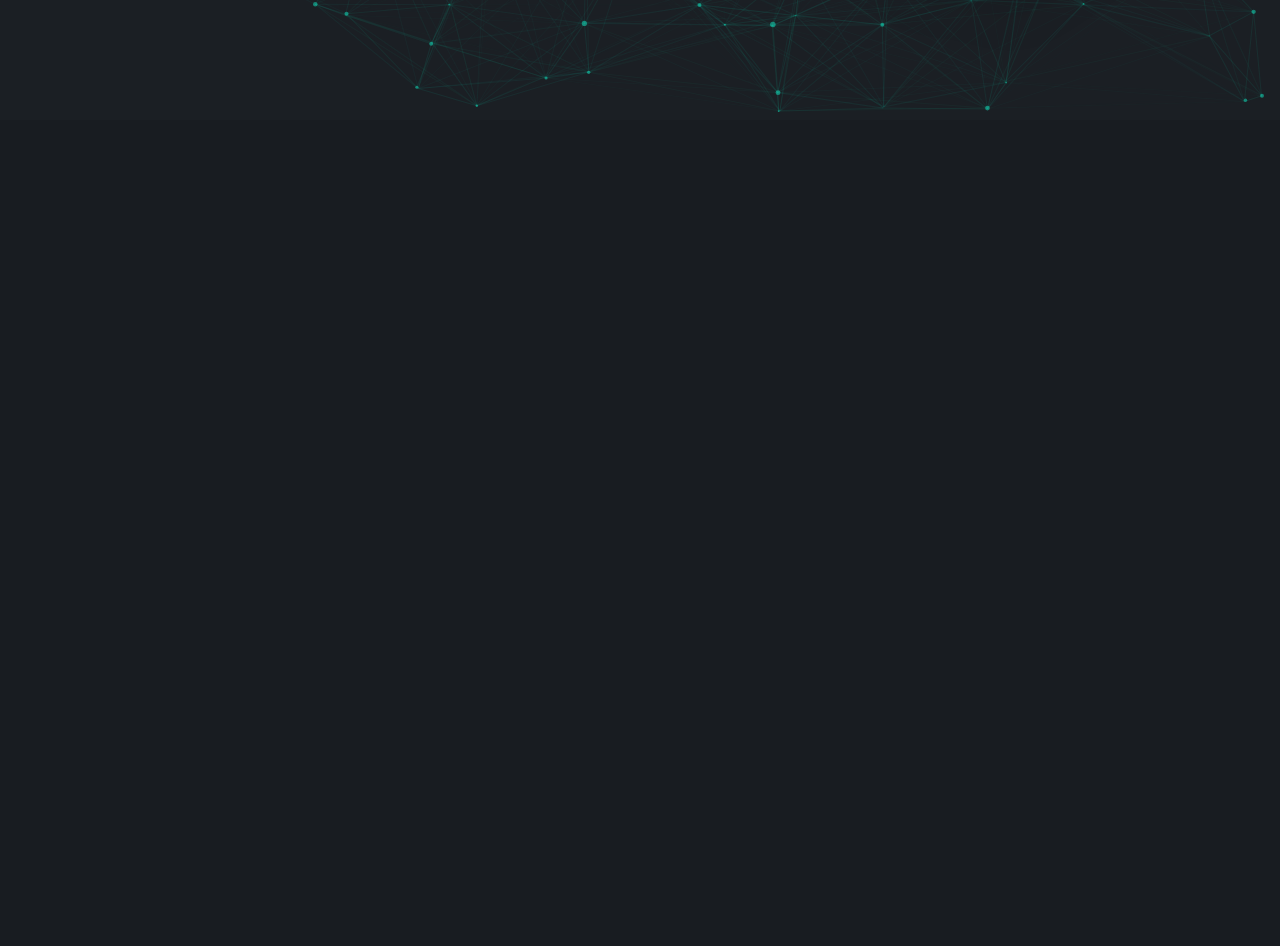
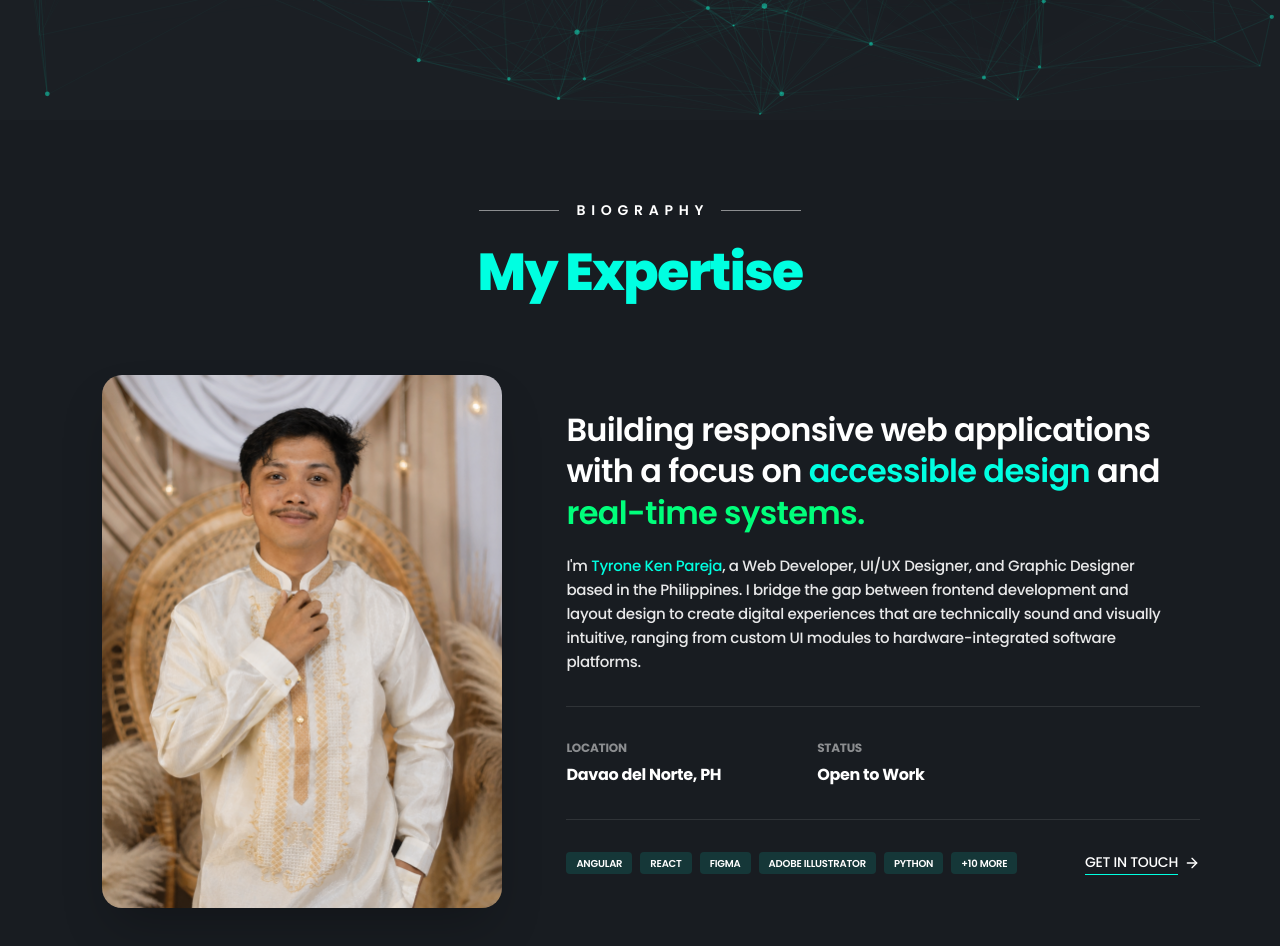
Before and after one commit to tyr1ken-tech/tkp-portfolio, a React (Vite) app: page / in a window 1280 px wide. Shown: the part 680-1626 px from the top of the page. Before the commit the page ends 800 px from the top, so only its background shows below. Built offline with nearby package versions, Linux system fonts and the light colour scheme.

Commit message:
feat: add About section,

```diff
--- a/src/App.jsx
+++ b/src/App.jsx
@@ -2,6 +2,7 @@ import { useState } from 'react';
 import ParticleBackground from './ParticleBackground';
 import Navbar from './components/Navbar';
 import Hero from './components/Hero';
+import About from './components/About';
 
 function App() {
   const [count, setCount] = useState(0)
@@ -11,6 +12,7 @@ function App() {
       <ParticleBackground />
       <Navbar />
       <Hero />
+      <About />
     </main>
   )
 }
--- a/src/ParticleBackground.jsx
+++ b/src/ParticleBackground.jsx
@@ -54,7 +54,7 @@ const ParticleBackground = () => {
         <div
             id="particles-js"
             style={{
-                position: 'absolute',
+                position: 'fixed',
                 width: '100%',
                 height: '100%',
                 zIndex: -1,
--- /dev/null
+++ b/src/components/About.jsx
@@ -0,0 +1,97 @@
+import React from 'react';
+import tkpImage from '../assets/tkp image portfolio.png';
+import { ArrowRight } from 'lucide-react';
+
+const About = () => {
+  return (
+    <section id="about" className="relative w-full bg-transparent py-16 lg:py-20 px-6 md:px-12 lg:px-20 mx-auto max-w-[88rem] flex flex-col items-center z-10">
+      {/* Top Header */}
+      <div className="flex flex-col items-center mb-12 lg:mb-16">
+        <div className="flex items-center justify-center gap-3 mb-3 w-full">
+          <div className="h-[1px] w-8 sm:w-16 lg:w-20 bg-white/50"></div>
+          <span className="font-poppins font-semibold text-[14px] sm:text-[16px] lg:text-[14px] tracking-[0.41em] text-white uppercase ml-[0.41em]">
+            Biography
+          </span>
+          <div className="h-[1px] w-8 sm:w-16 lg:w-20 bg-white/50"></div>
+        </div>
+        <h2 className="font-poppins font-extrabold text-[36px] sm:text-[48px] lg:text-[52px] tracking-[-0.03em] text-[#00FFE1] text-center">
+          My Expertise
+        </h2>
+      </div>
+
+      {/* Two Column Layout */}
+      <div className="w-full grid grid-cols-1 lg:grid-cols-[4fr_6fr] gap-10 lg:gap-16 items-center">
+
+        {/* Left Column - Image */}
+        <div className="w-full flex justify-center lg:justify-end items-center">
+          <div className="relative w-full max-w-[380px] lg:max-w-[400px] aspect-[4/5] lg:aspect-[3/4] rounded-[20px] overflow-hidden shadow-2xl">
+            <img
+              src={tkpImage}
+              alt="Tyrone Ken Pareja"
+              className="w-full h-full object-cover"
+            />
+          </div>
+        </div>
+
+        {/* Right Column - Content */}
+        <div className="w-full flex flex-col justify-center py-2">
+          <h3 className="font-poppins font-semibold text-[24px] sm:text-[28px] lg:text-[32px] leading-[1.3] tracking-[-0.02em] text-white mb-4 lg:mb-5">
+            Building responsive web applications with a focus on <span className="text-[#00FFE1]">accessible design</span> and <span className="text-[#00FF7B]">real-time systems.</span>
+          </h3>
+
+          <p className="font-poppins font-medium text-[15px] sm:text-[16px] lg:text-[15px] leading-relaxed lg:leading-[1.6] tracking-[-0.02em] text-white/90 mb-6 lg:mb-8 max-w-[600px]">
+            I'm <span className="text-[#00FFE1]">Tyrone Ken Pareja</span>, a Web Developer, UI/UX Designer, and Graphic Designer based in the Philippines. I bridge the gap between frontend development and layout design to create digital experiences that are technically sound and visually intuitive, ranging from custom UI modules to hardware-integrated software platforms.
+          </p>
+
+          <div className="h-[1px] w-full bg-white/10 mb-6 lg:mb-8"></div>
+
+          {/* Info Row */}
+          <div className="flex flex-col sm:flex-row gap-6 sm:gap-16 lg:gap-24 mb-6 lg:mb-8">
+            <div className="flex flex-col gap-1.5">
+              <span className="font-poppins font-bold text-[12px] lg:text-[12px] tracking-[-0.02em] text-white/50 uppercase">
+                Location
+              </span>
+              <span className="font-poppins font-bold text-[16px] lg:text-[16px] tracking-[-0.02em] text-white">
+                Davao del Norte, PH
+              </span>
+            </div>
+            <div className="flex flex-col gap-1.5">
+              <span className="font-poppins font-bold text-[12px] lg:text-[12px] tracking-[-0.02em] text-white/50 uppercase">
+                Status
+              </span>
+              <span className="font-poppins font-bold text-[16px] lg:text-[16px] tracking-[-0.02em] text-white">
+                Open to Work
+              </span>
+            </div>
+          </div>
+
+          <div className="h-[1px] w-full bg-white/10 mb-6 lg:mb-8"></div>
+
+          {/* Skills Tags & CTA */}
+          <div className="flex flex-wrap items-center gap-y-4 gap-x-2 w-full">
+            {['ANGULAR', 'REACT', 'FIGMA', 'ADOBE ILLUSTRATOR', 'PYTHON', '+10 MORE'].map((skill) => (
+              <div
+                key={skill}
+                className="h-[22px] px-2.5 flex items-center justify-center bg-[#00FFE1]/12 rounded-[4px]"
+              >
+                <span className="font-poppins font-semibold text-[10px] tracking-[-0.02em] text-white whitespace-nowrap">
+                  {skill}
+                </span>
+              </div>
+            ))}
+
+            <button className="flex items-center gap-1.5 group cursor-pointer hover:opacity-80 transition-opacity whitespace-nowrap ml-auto">
+              <span className="font-poppins font-medium text-[14px] lg:text-[14px] tracking-[-0.02em] text-white border-b border-[#00FFE1] pb-[1px]">
+                GET IN TOUCH
+              </span>
+              <ArrowRight className="text-white w-4 h-4 group-hover:translate-x-1 transition-transform" />
+            </button>
+          </div>
+
+        </div>
+      </div>
+    </section>
+  );
+};
+
+export default About;
```
Also changed, not shown: src/assets/tkp image portfolio.png (added).
